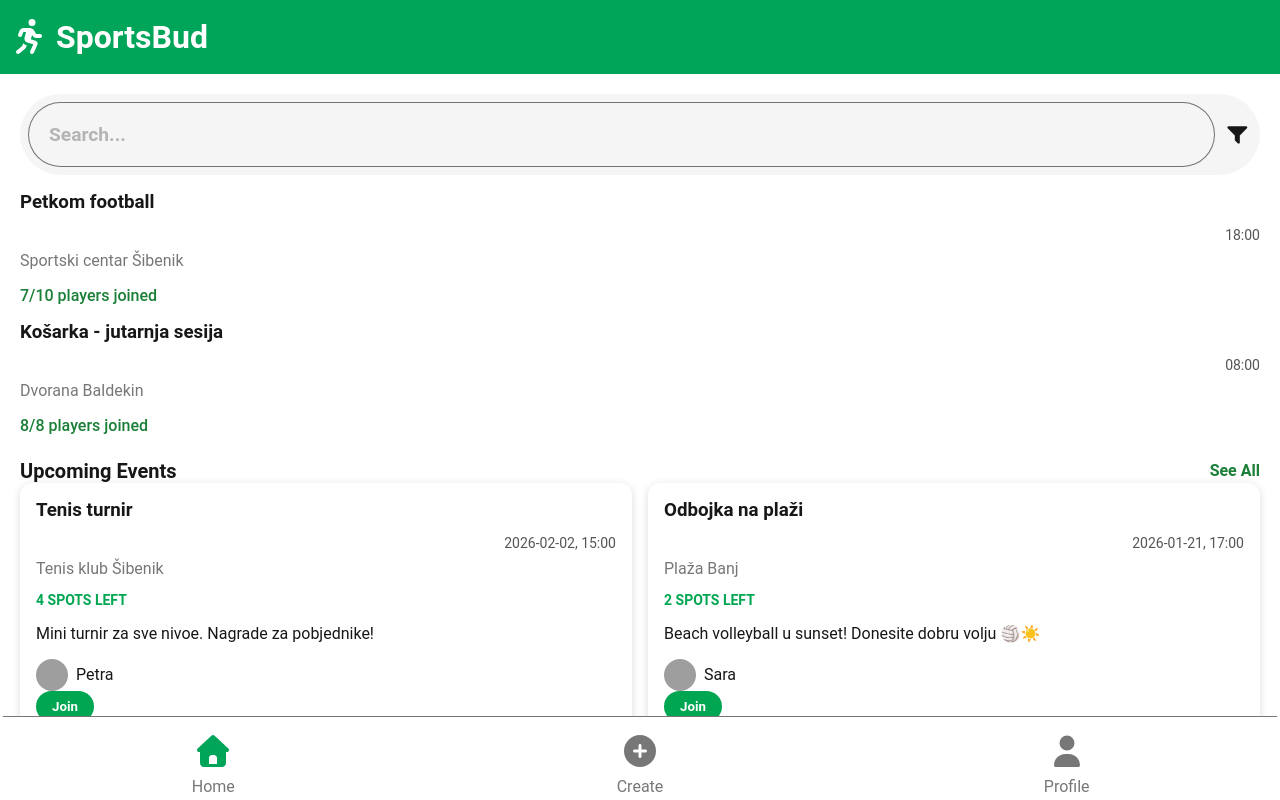
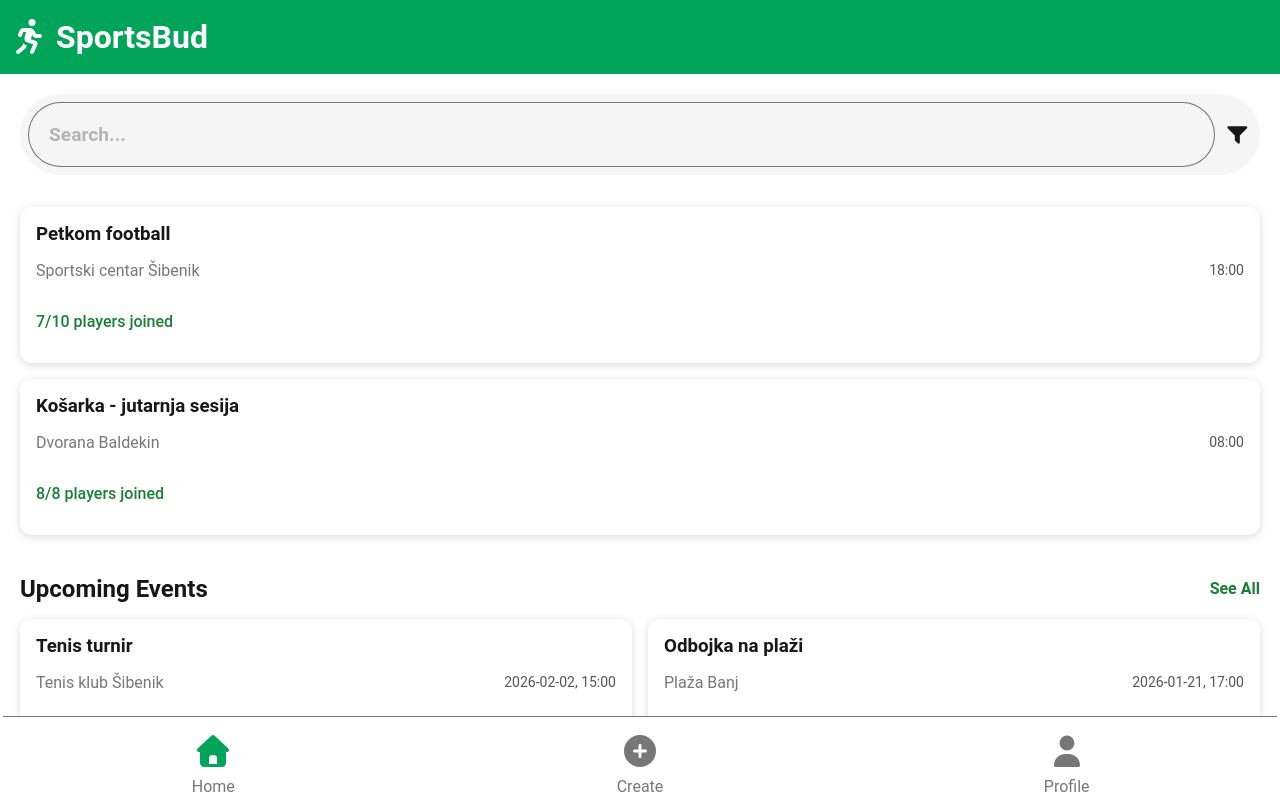
Before and after one commit to ticinovicsara/SportsBud, a React (Vite) app in the folder apps/frontend/: page / in a window 1280 px wide. Shown: the top 800 px of the page. Built offline with nearby package versions, Linux system fonts and the light colour scheme; grey boxes are pictures that could not be loaded.

Commit message:
mini display fixes

```diff
--- a/apps/frontend/src/pages/HomePage/HomePage.jsx
+++ b/apps/frontend/src/pages/HomePage/HomePage.jsx
@@ -11,7 +11,7 @@ function HomePage() {
   const allEvents = getUpcomingEvents();
 
   const now = new Date();
-  const upcomingEvents = allEvents.filter(event => {
+  const upcomingEvents = allEvents.filter((event) => {
     const eventDateTime = new Date(`${event.date}T${event.startTime}`);
     return eventDateTime > now;
   });
@@ -28,9 +28,13 @@ function HomePage() {
         {topEvents.map((event) => (
           <div key={event.id} className={styles['top-card']}>
             <h3 className={styles['title']}>{event.title}</h3>
-            <p className={styles['time']}>{event.startTime}</p>
-            <p className={styles['location']}>{event.location.name}</p>
-            <p className={styles['joined']}>{event.currentPlayers}/{event.maxPlayers} players joined</p>
+            <div className={styles['time-location']}>
+              <p className={styles['location']}>{event.location.name}</p>
+              <p className={styles['time']}>{event.startTime}</p>
+            </div>
+            <p className={styles['joined']}>
+              {event.currentPlayers}/{event.maxPlayers} players joined
+            </p>
           </div>
         ))}
       </div>
@@ -41,7 +45,9 @@ function HomePage() {
           <div className={styles['upcoming-row']}>
             <h2 className={styles['upcoming-text']}>Upcoming Events</h2>
             <span className={styles['see-all']}>
-              <Link to="/events" className={styles['see-all-link']}>See All</Link>
+              <Link to="/events" className={styles['see-all-link']}>
+                See All
+              </Link>
             </span>
           </div>
 
@@ -51,8 +57,12 @@ function HomePage() {
               return (
                 <div key={event.id} className={styles['card']}>
                   <h3 className={styles['title']}>{event.title}</h3>
-                  <p className={styles['time']}>{event.date}, {event.startTime}</p>
-                  <p className={styles['location']}>{event.location.name}</p>
+                  <div className={styles['time-location']}>
+                    <p className={styles['location']}>{event.location.name}</p>
+                    <p className={styles['time']}>
+                      {event.date}, {event.startTime}
+                    </p>
+                  </div>
                   <p className={styles['spots-left']}>
                     {event.maxPlayers - event.currentPlayers} SPOTS LEFT
                   </p>
--- a/apps/frontend/src/pages/HomePage/homePage.module.css
+++ b/apps/frontend/src/pages/HomePage/homePage.module.css
@@ -8,6 +8,23 @@
   gap: 1em;
   width: 100%;
   box-sizing: border-box; /* sprječava overflow */
+}
+
+.top-events-container {
+  display: flex;
+  flex-direction: column;
+  margin-top: 2em;
+  gap: 1rem;
+  width: 100%;
+}
+
+.top-card {
+  width: 100%;
+  padding: 1rem;
+  border-radius: 12px;
+  box-shadow: 0 2px 8px rgba(0, 0, 0, 0.15);
+  background: white;
+  box-sizing: border-box;
 }
 
 .card {
@@ -22,7 +39,6 @@
 .time {
   color: #555;
   font-size: 14px;
-  margin-bottom: 8px;
   text-align: right;
 }
 
@@ -32,7 +48,6 @@
 
 .location {
   color: #777;
-  margin: 4px 0 12px 0;
 }
 
 .joined {
@@ -50,9 +65,9 @@
 }
 
 .upcoming-text {
-  font-size: 20px;
+  font-size: 1.5rem;
   font-weight: 700;
-  margin: 0;
+  margin: 1rem 0;
 }
 
 .see-all {
@@ -67,6 +82,13 @@
   border-radius: 12px;
   background: white;
   box-shadow: 0 2px 8px rgba(0, 0, 0, 0.1);
+}
+
+.time-location {
+  display: flex;
+  justify-content: space-between;
+  align-items: center;
+  margin-bottom: 8px;
 }
 
 .event-header {
@@ -109,7 +131,7 @@
 .host {
   display: flex;
   align-items: center;
-  gap: 8px;
+  gap: 1rem;
 }
 
 .avatar {
@@ -126,6 +148,7 @@
   padding: 8px 16px;
   font-weight: 600;
   cursor: pointer;
+  margin-top: 1rem;
 }
 
 .join-button:hover {
```
